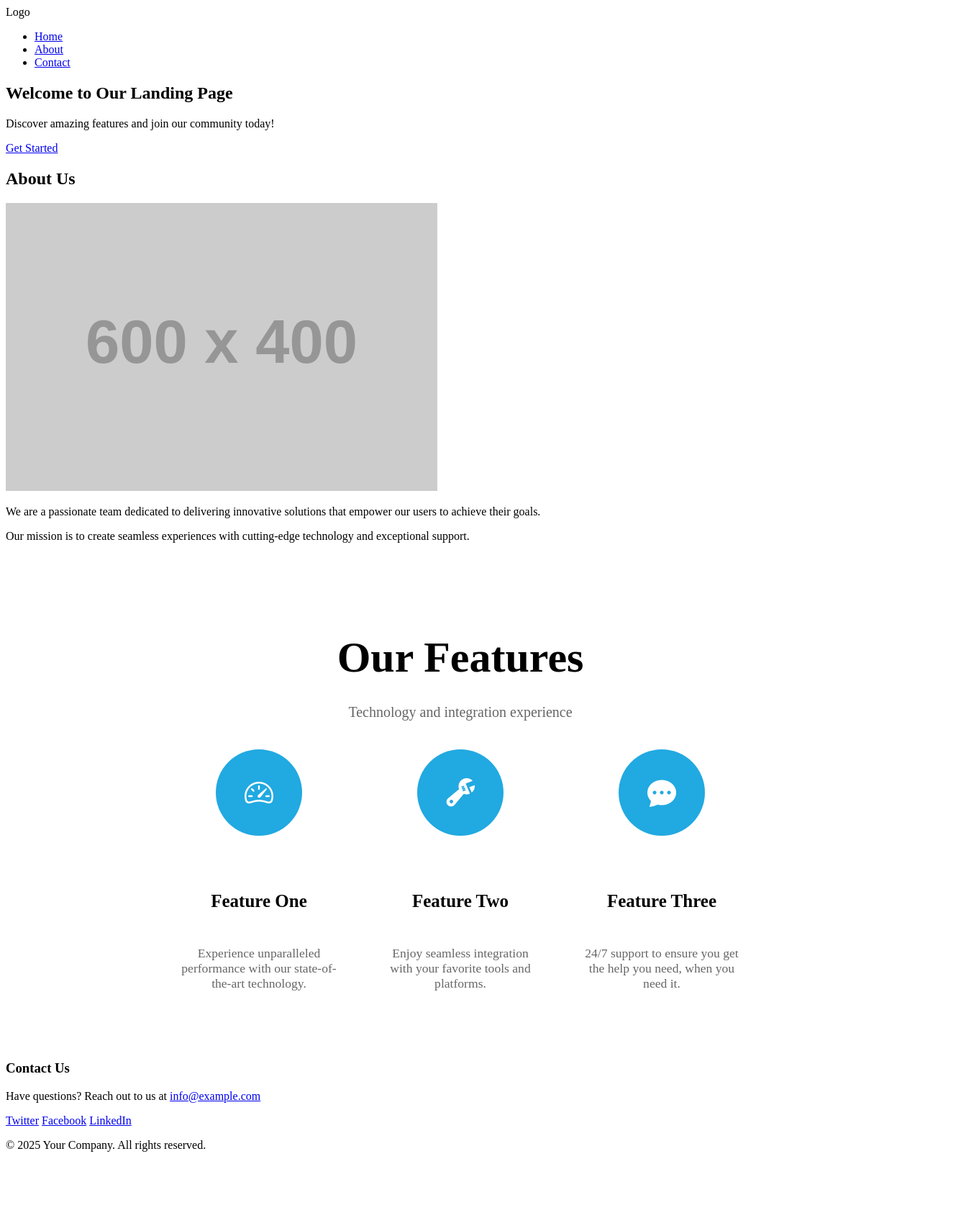
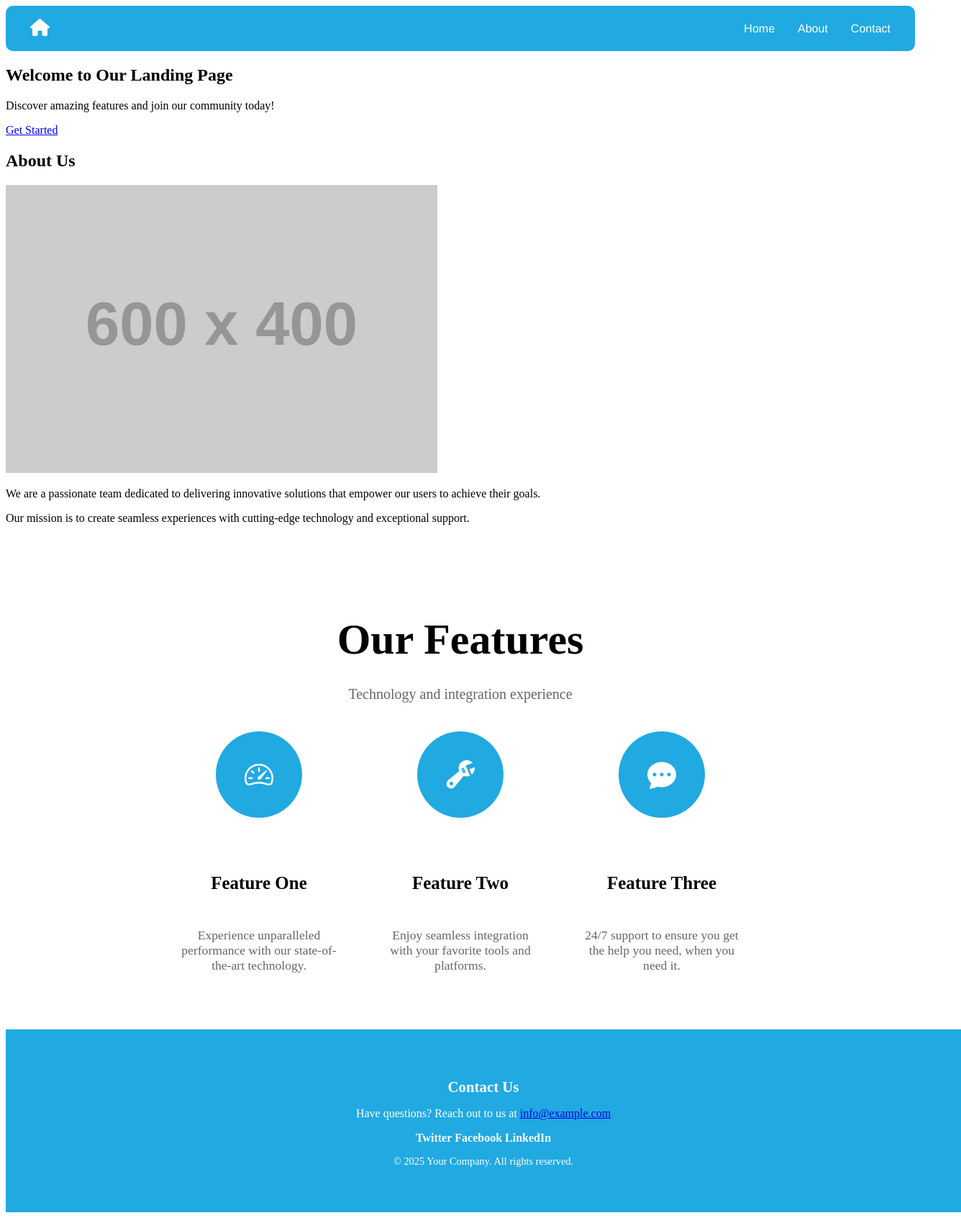
Before and after one commit to Oscary-Afk/demo-landing, a plain HTML site: page landing/index.html in a window 1280 px wide. Shown: the whole page at 72% size, 1336 px wide, since content can reach past the window. Before the commit the page ends 1616 px from the top, so only its background shows below. Drawn offline with nearby package versions, Linux system fonts and the light colour scheme; placeholder pictures from the web are drawn by us.

Commit message:
feat(styles) navbar && footer

```diff
--- a/landing/index.html
+++ b/landing/index.html
@@ -6,16 +6,17 @@
     <title>Landing Page</title>
     <link rel="stylesheet" href="style.css">
     <link rel="stylesheet" href="https://cdn.jsdelivr.net/npm/bootstrap-icons@1.13.1/font/bootstrap-icons.min.css">
+    <script src="https://kit.fontawesome.com/307af22ccf.js" crossorigin="anonymous"></script>
 </head>
 <body>
     <!-- Navigation Menu -->
-    <nav>
-        <div>
-            <div>Logo</div>
-            <ul>
-                <li><a href="#home">Home</a></li>
-                <li><a href="#about">About</a></li>
-                <li><a href="#contact">Contact</a></li>
+    <nav class="nav">
+        <div class="nav__container">
+            <div class="nav__logo"><span class="fa-solid fa-house"></span></div>
+            <ul class="nav__menu">
+                <li class="nav__menu-item"><a href="#home">Home</a></li>
+                <li class="nav__menu-item"><a href="#about">About</a></li>
+                <li class="nav__menu-item"><a href="#contact">Contact</a></li>
             </ul>
         </div>
     </nav>
@@ -74,16 +75,16 @@
     </section>
 
     <!-- Footer Section -->
-    <footer id="contact">
-        <div>
-            <h3>Contact Us</h3>
-            <p>Have questions? Reach out to us at <a href="mailto:info@example.com">info@example.com</a></p>
-            <div>
-                <a href="#">Twitter</a>
-                <a href="#">Facebook</a>
-                <a href="#">LinkedIn</a>
+    <footer id="contact" class="footer">
+        <div class="footer__container">
+            <h3 class="footer__title">Contact Us</h3>
+            <p class="footer__text">Have questions? Reach out to us at <a href="mailto:info@example.com">info@example.com</a></p>
+            <div class="footer__link">
+                <a href="#" class="footer__social-link">Twitter</a>
+                <a href="#" class="footer__social-link">Facebook</a>
+                <a href="#" class="footer__social-link">LinkedIn</a>
             </div>
-            <p>© 2025 Your Company. All rights reserved.</p>
+            <p class="footer__copyright">© 2025 Your Company. All rights reserved.</p>
         </div>
     </footer>
 </body>
--- a/landing/style.css
+++ b/landing/style.css
@@ -8,8 +8,10 @@
 
 /* Navigation Menu */
 .nav {
-  background-color: #333;
-  color: white;
+  background-color: #21a9e1;
+  color: rgb(255, 255, 255);
+  border: 2px solid#21a9e1;
+  border-radius: 10px;
 }
 
 .nav__container {
@@ -30,10 +32,11 @@
   gap: 2rem;
   margin: 0;
   padding: 0;
+  font-family: Helvetica;
 }
 
 .nav__menu-item a {
-  color: white;
+  color: rgb(255, 255, 255);
   text-decoration: none;
   font-weight: 500;
   transition: color 0.3s ease;
@@ -212,20 +215,24 @@
 
 /* Footer */
 .footer {
-  background-color: #222;
+  background-color: #21a9e1;
   color: white;
   padding: 3rem 2rem;
   text-align: center;
   flex-shrink: 0;
+  height: auto;
+  width: 100%;
+  display: flex;
+
 }
 
 .footer__container {
-  max-width: 900px;
+  max-width: 100%;
   margin: 0 auto;
 }
 
 .footer__title {
-  font-size: 1.5rem;
+  font-size: 1.3rem;
   margin-bottom: 1rem;
 }
 
@@ -235,7 +242,7 @@
 }
 
 .footer__link {
-  color: #ff6600;
+  color: #21a9e1;
   text-decoration: none;
 }
 
@@ -251,7 +258,7 @@
 }
 
 .footer__social-link {
-  color: white;
+  color: rgb(255, 255, 255);
   text-decoration: none;
   font-weight: 600;
   transition: color 0.3s ease;
@@ -263,5 +270,5 @@
 
 .footer__copyright {
   font-size: 0.9rem;
-  color: #777;
+  color: #ffffff;
 }
```
